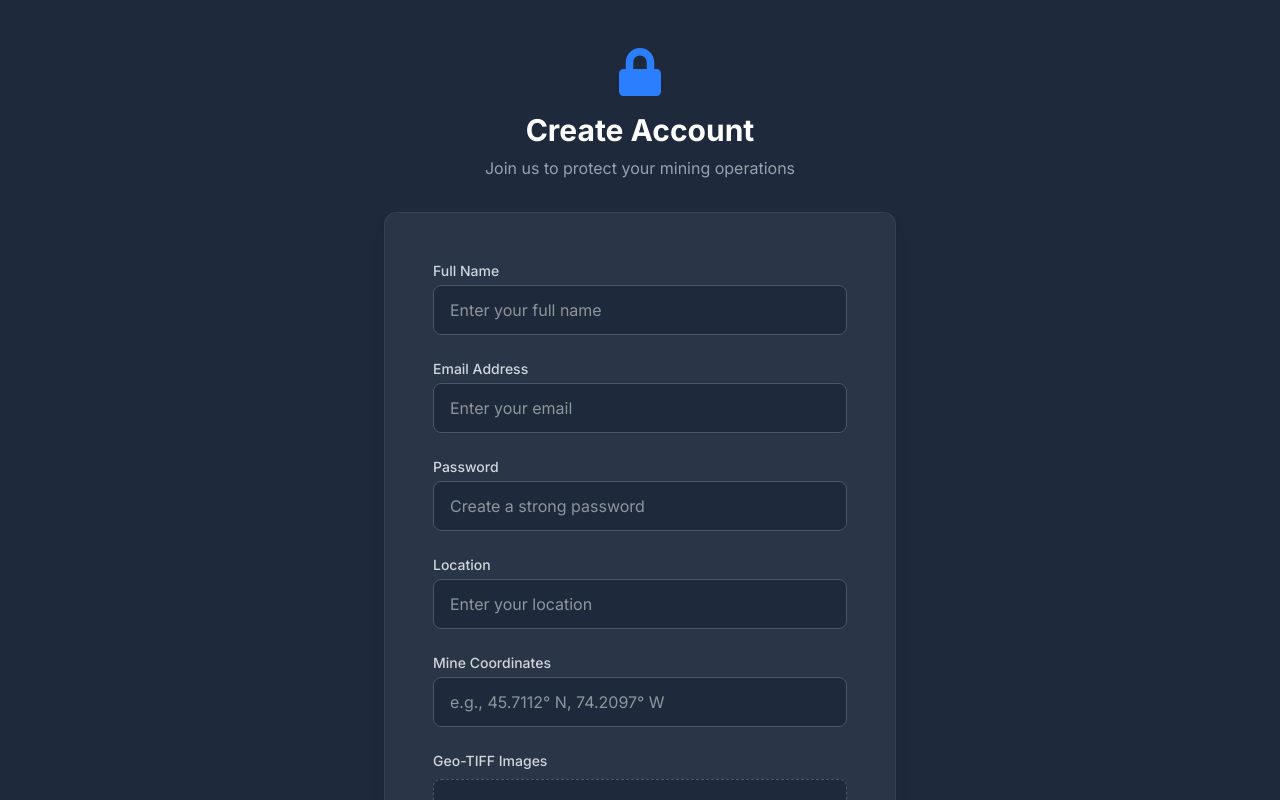
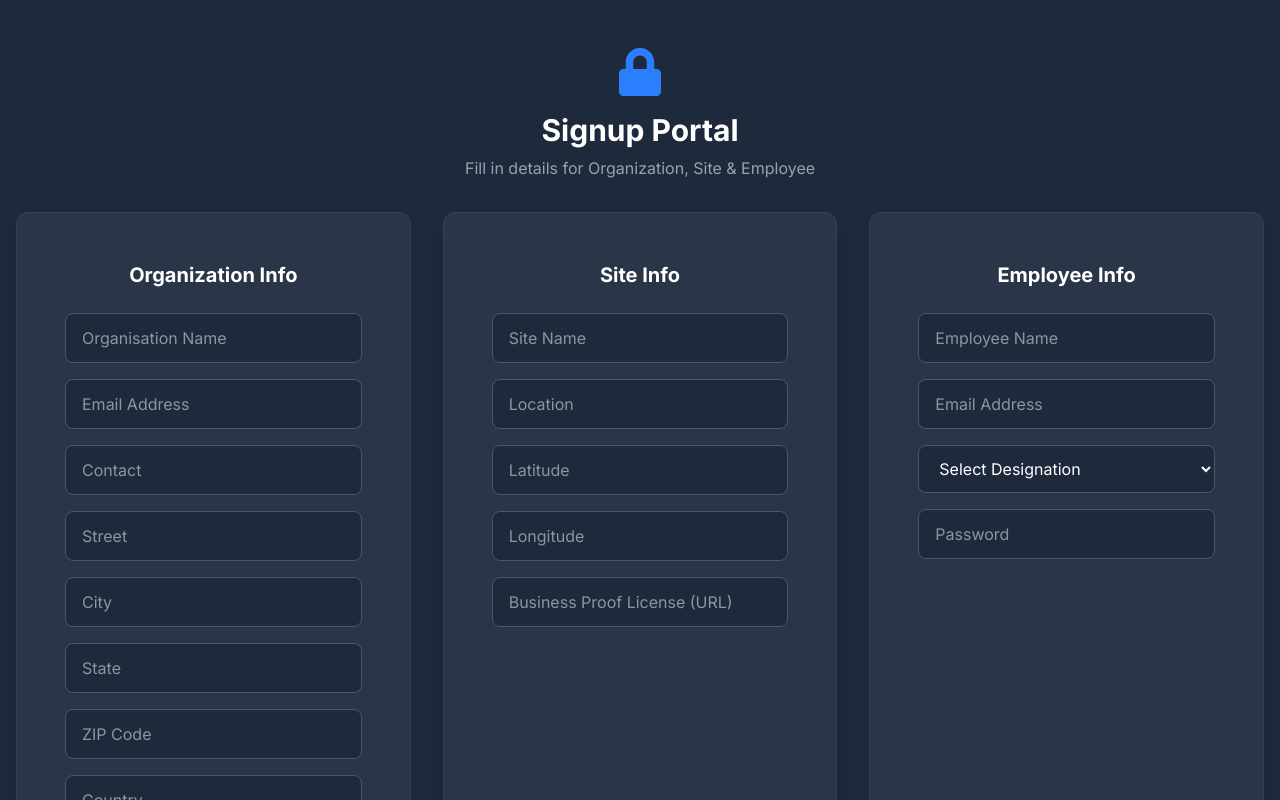
Before and after one commit to anshu2k24/AntarAtmaa, a Next.js app in the folder web app/: page /signup in a window 1280 px wide. Shown: the top 800 px of the page. Built offline with nearby package versions, Linux system fonts and the light colour scheme.

Commit message:
signup fixed

```diff
--- a/web app/app/api/organisation/route.js
+++ b/web app/app/api/organisation/route.js
@@ -1,75 +1,72 @@
 import dbConnect from '../../lib/dbConnect';
-import Organization from '../../model/organisationModel'; // Corrected path
-import Site from '../../model/siteModel'; // Corrected path
-import Employee from '../../model/employeeModel'; // Corrected path
-import { NextResponse } from 'next/server'; // Import NextResponse
+import Organization from '../../model/organisationModel';
+import Site from '../../model/siteModel';
+import Employee from '../../model/employeeModel';
+import { NextResponse } from 'next/server';
 import mongoose from 'mongoose';
-
-// The request body structure from your previous example is assumed.
-// It should be sent as a JSON payload from the client.
 
 export async function POST(req) {
   await dbConnect();
 
   const session = await mongoose.startSession();
-  session.startTransaction();
 
   try {
-    const body = await req.json(); // Use req.json() to parse the body
+    session.startTransaction();
+
+    const body = await req.json();
     const { organizationData, siteData, employeeData } = body;
 
-    // 1. Create the Organization
-    const newOrg = new Organization(organizationData);
-    await newOrg.save({ session });
+    // 1. Create Organization
+    const [org] = await Organization.create([{ ...organizationData }], { session });
 
-    // 2. Create the Site and link it to the Organization
-    const newSite = new Site({
-      ...siteData,
-      organizationId: newOrg._id
-    });
-    await newSite.save({ session });
+    // 2. Create Site linked to Organization
+    const [site] = await Site.create(
+      [{ ...siteData, organizationId: org._id }],
+      { session }
+    );
 
-    // 3. Create the Employee and link to the Organization and Site
-    // Password hashing should be handled by the pre-save hook in your Employee model
-    const newEmployee = new Employee({
-      ...employeeData,
-      organizationId: newOrg._id,
-      linkedSites: [newSite._id]
-    });
-    await newEmployee.save({ session });
+    // 3. Create Employee linked to Organization & Site
+    const [emp] = await Employee.create(
+      [{ ...employeeData, organizationId: org._id, linkedSites: [site._id] }],
+      { session }
+    );
 
-    // 4. Update the Organization and Site with the new IDs
-    newOrg.sites.push(newSite._id);
-    newOrg.employees.push(newEmployee._id);
-    await newOrg.save({ session });
+    // 4. Update references
+    org.sites.push(site._id);
+    org.employees.push(emp._id);
+    await org.save({ session });
 
-    newSite.linkedEmployees.push(newEmployee._id);
-    await newSite.save({ session });
+    site.linkedEmployees.push(emp._id);
+    await site.save({ session });
 
-    // Commit the transaction
+    // 5. Commit transaction
     await session.commitTransaction();
-    session.endSession();
 
-    // Success response using NextResponse
-    return NextResponse.json({
-      message: 'Organization, site, and employee created successfully.',
-      organization: { id: newOrg._id, name: newOrg.name },
-      site: { id: newSite._id, name: newSite.name },
-      employee: { id: newEmployee._id, name: newEmployee.name, email: newEmployee.email }
-    }, { status: 201 });
+    return NextResponse.json(
+      {
+        message: 'Organization, site, and employee created successfully.',
+        organization: { id: org._id, name: org.name },
+        site: { id: site._id, name: site.name },
+        employee: { id: emp._id, name: emp.name, email: emp.email },
+      },
+      { status: 201 }
+    );
+  } catch (error) {
+    await session.abortTransaction();
+    console.error('Transaction failed:', error);
 
-  } catch (error) {
-    // Abort the transaction on any error
-    await session.abortTransaction();
-    session.endSession();
-
-    console.error("Transaction failed:", error);
-
-    // Provide a more user-friendly error message for common issues
     if (error.code === 11000) {
-      return NextResponse.json({ message: 'A user or organization with this email already exists.' }, { status: 409 });
+      return NextResponse.json(
+        { message: 'A user or organization with this email already exists.' },
+        { status: 409 }
+      );
     }
 
-    return NextResponse.json({ message: 'An internal server error occurred.', error: error.message }, { status: 500 });
+    return NextResponse.json(
+      { message: 'An internal server error occurred.', error: error.message },
+      { status: 500 }
+    );
+  } finally {
+    session.endSession();
   }
 }
--- a/web app/app/signup/page.tsx
+++ b/web app/app/signup/page.tsx
@@ -1,214 +1,326 @@
 'use client';
 
-import { useState } from 'react';
-import { FaLock, FaUpload } from 'react-icons/fa';
+import React, { useState } from 'react';
+import { FaLock } from 'react-icons/fa';
 import Link from 'next/link';
 import { useRouter } from 'next/navigation';
 
-const SignupPage = () => {
-  const [formData, setFormData] = useState({
-    fullName: '',
+// Initial state objects
+const defaultOrg = {
+  name: '',
   email: '',
+  contact: '',
+  registeredAddress: {
+    street: '',
+    city: '',
+    state: '',
+    zip: '',
+    country: '',
+  },
+  corporationIdentificationNumber: '',
+  registrationType: '',
+};
+const defaultSite = {
+  name: '',
+  location: '',
+  coordinates: {
+    latitude: '',
+    longitude: '',
+  },
+  businessProofLicense: '',
+};
+const defaultEmp = {
+  name: '',
+  email: '',
+  designation: '',
   password: '',
-    location: '',
-    mineCoordinates: '',
-    geoTiffFiles: null,
-    // Add the AI model's required tabular data here
-    tabular_data: [{
-      "temperature": 30.0,
-      "rainfall": 120.0,
-      "soil_moisture": 0.9,
-      "vib_rms": 0.05,
-      "porepressure": 150.0,
-      "displacement": 0.5,
-      "center_lat": 45.0,
-      "center_lon": 7.0,
-      "dem_mean_elev": 500.0,
-      "dem_max_slope": 50.0,
-      "dem_mean_slope": 35.0,
-      "dem_aspect": 180.0,
-      "month": 9,
-      "day_of_week": 2,
-      "day_of_year": 256
-    }]
-  });
+};
+
+export default function SignupPage() {
+  const [organizationData, setOrganizationData] = useState(defaultOrg);
+  const [siteData, setSiteData] = useState(defaultSite);
+  const [employeeData, setEmployeeData] = useState(defaultEmp);
   const router = useRouter();
 
-  const handleInputChange = (e: React.ChangeEvent<HTMLInputElement>) => {
+  // Organization change
+  const handleOrganizationChange = (e) => {
     const { name, value } = e.target;
-    setFormData((prevData) => ({ ...prevData, [name]: value }));
-  };
-
-  const handleFileChange = (e: React.ChangeEvent<HTMLInputElement>) => {
-    if (e.target.files) {
-      setFormData((prevData) => ({ ...prevData, geoTiffFiles: e.target.files }));
+    if (['street', 'city', 'state', 'zip', 'country'].includes(name)) {
+      setOrganizationData((prev) => ({
+        ...prev,
+        registeredAddress: { ...prev.registeredAddress, [name]: value },
+      }));
+    } else {
+      setOrganizationData((prev) => ({
+        ...prev,
+        [name]: value,
+      }));
     }
   };
 
-  const handleCreateAccount = async (e: React.FormEvent) => {
-    console.log('Sending signup request to backend...');
+  // Site change
+  const handleSiteChange = (e) => {
+    const { name, value } = e.target;
+    if (['latitude', 'longitude'].includes(name)) {
+      setSiteData((prev) => ({
+        ...prev,
+        coordinates: { ...prev.coordinates, [name]: value },
+      }));
+    } else {
+      setSiteData((prev) => ({
+        ...prev,
+        [name]: value,
+      }));
+    }
+  };
+
+  // Employee change
+  const handleEmployeeChange = (e) => {
+    const { name, value } = e.target;
+    setEmployeeData((prev) => ({
+      ...prev,
+      [name]: value,
+    }));
+  };
+
+  // Submit handler
+  const handleCreateAccount = async (e) => {
     e.preventDefault();
+    try {
+      const payload = {
+        organizationData,
+        siteData: {
+          name: siteData.name,
+          location: siteData.location,
+          coordinates: {
+            latitude: Number(siteData.coordinates.latitude),
+            longitude: Number(siteData.coordinates.longitude),
+          },
+          businessProofLicense: siteData.businessProofLicense,
+        },
+        employeeData,
+      };
 
-    const form = new FormData();
-    form.append('fullName', formData.fullName);
-    form.append('email', formData.email);
-    form.append('password', formData.password);
-    form.append('location', formData.location);
-    form.append('mineCoordinates', formData.mineCoordinates);
-    form.append('tabular_data', JSON.stringify(formData.tabular_data));
+      console.log('Payload being sent:', payload);
 
-    // Append each file to the form data
-    if (formData.geoTiffFiles) {
-      for (let i = 0; i < formData.geoTiffFiles.length; i++) {
-        form.append('geoTiffFiles', formData.geoTiffFiles[i]);
-      }
+      const res = await fetch('http://localhost:3000/api/organisation', {
+        method: 'POST',
+        headers: { 'Content-Type': 'application/json' },
+        body: JSON.stringify(payload),
+      });
+
+      if (!res.ok) {
+        throw new Error(`HTTP error! Status: ${res.status}`);
       }
 
-    try {
-      const response = await fetch('http://localhost:8001/api/signup', {
-        method: 'POST',
-        body: form,
-      });
-
-      if (response.ok) {
-        console.log('Account created successfully!');
-        router.push('/login');
-      } else {
-        const data = await response.json();
-        alert(data.message || 'Signup failed.');
-      }
+      router.push('/dashboard');
     } catch (error) {
-      console.error('Signup error:', error);
-      alert('An error occurred. Please try again.');
+      console.error('Failed to create account:', error);
     }
   };
 
   return (
-    <div className="bg-[#1e293b] text-white min-h-screen flex flex-col items-center justify-center py-12 px-4">
+    <form
+      onSubmit={handleCreateAccount}
+      autoComplete="off"
+      className="bg-[#1e293b] text-white min-h-screen flex flex-col items-center justify-center py-12 px-4"
+    >
       <div className="text-center mb-8">
         <FaLock className="h-12 w-12 text-blue-500 mx-auto mb-4" />
-        <h1 className="text-3xl font-bold">Create Account</h1>
-        <p className="text-gray-400 mt-2">Join us to protect your mining operations</p>
+        <h1 className="text-3xl font-bold">Signup Portal</h1>
+        <p className="text-gray-400 mt-2">
+          Fill in details for Organization, Site & Employee
+        </p>
+      </div>
+      <div className="grid grid-cols-1 md:grid-cols-3 gap-8 w-full max-w-7xl">
+        {/* Organization form */}
+        <div className="bg-[#2a3648] p-8 md:p-12 rounded-xl shadow-lg w-full border border-gray-700">
+          <h2 className="text-xl font-bold mb-6 text-center">
+            Organization Info
+          </h2>
+          <div className="space-y-4">
+            <input
+              name="name"
+              placeholder="Organisation Name"
+              value={organizationData.name}
+              onChange={handleOrganizationChange}
+              className="w-full px-4 py-3 bg-[#1e293b] rounded-lg border border-gray-600 text-white"
+            />
+            <input
+              name="email"
+              type="email"
+              placeholder="Email Address"
+              value={organizationData.email}
+              onChange={handleOrganizationChange}
+              className="w-full px-4 py-3 bg-[#1e293b] rounded-lg border border-gray-600 text-white"
+            />
+            <input
+              name="contact"
+              placeholder="Contact"
+              value={organizationData.contact}
+              onChange={handleOrganizationChange}
+              className="w-full px-4 py-3 bg-[#1e293b] rounded-lg border border-gray-600 text-white"
+            />
+            <input
+              name="street"
+              placeholder="Street"
+              value={organizationData.registeredAddress.street}
+              onChange={handleOrganizationChange}
+              className="w-full px-4 py-3 bg-[#1e293b] rounded-lg border border-gray-600 text-white"
+            />
+            <input
+              name="city"
+              placeholder="City"
+              value={organizationData.registeredAddress.city}
+              onChange={handleOrganizationChange}
+              className="w-full px-4 py-3 bg-[#1e293b] rounded-lg border border-gray-600 text-white"
+            />
+            <input
+              name="state"
+              placeholder="State"
+              value={organizationData.registeredAddress.state}
+              onChange={handleOrganizationChange}
+              className="w-full px-4 py-3 bg-[#1e293b] rounded-lg border border-gray-600 text-white"
+            />
+            <input
+              name="zip"
+              placeholder="ZIP Code"
+              value={organizationData.registeredAddress.zip}
+              onChange={handleOrganizationChange}
+              className="w-full px-4 py-3 bg-[#1e293b] rounded-lg border border-gray-600 text-white"
+            />
+            <input
+              name="country"
+              placeholder="Country"
+              value={organizationData.registeredAddress.country}
+              onChange={handleOrganizationChange}
+              className="w-full px-4 py-3 bg-[#1e293b] rounded-lg border border-gray-600 text-white"
+            />
+            <input
+              name="corporationIdentificationNumber"
+              placeholder="CIN Number"
+              value={organizationData.corporationIdentificationNumber}
+              onChange={handleOrganizationChange}
+              className="w-full px-4 py-3 bg-[#1e293b] rounded-lg border border-gray-600 text-white"
+            />
+            <input
+              name="registrationType"
+              placeholder="Registration Type"
+              value={organizationData.registrationType}
+              onChange={handleOrganizationChange}
+              className="w-full px-4 py-3 bg-[#1e293b] rounded-lg border border-gray-600 text-white"
+            />
+          </div>
         </div>
 
-      <div className="bg-[#2a3648] p-8 md:p-12 rounded-xl shadow-lg w-full max-w-lg border border-gray-700">
-        <form onSubmit={handleCreateAccount} className="space-y-6">
-          <div>
-            <label htmlFor="fullName" className="block text-sm font-medium text-gray-300 mb-1">
-              Full Name
-            </label>
+        {/* Site form */}
+        <div className="bg-[#2a3648] p-8 md:p-12 rounded-xl shadow-lg w-full border border-gray-700">
+          <h2 className="text-xl font-bold mb-6 text-center">Site Info</h2>
+          <div className="space-y-4">
             <input
-              id="fullName"
-              name="fullName"
-              type="text"
-              placeholder="Enter your full name"
-              value={formData.fullName}
-              onChange={handleInputChange}
-              className="w-full px-4 py-3 bg-[#1e293b] rounded-lg text-white border border-gray-600 focus:border-blue-500 focus:outline-none transition-colors"
-              required
+              name="name"
+              placeholder="Site Name"
+              value={siteData.name}
+              onChange={handleSiteChange}
+              className="w-full px-4 py-3 bg-[#1e293b] rounded-lg border border-gray-600 text-white"
+            />
+            <input
+              name="location"
+              placeholder="Location"
+              value={siteData.location}
+              onChange={handleSiteChange}
+              className="w-full px-4 py-3 bg-[#1e293b] rounded-lg border border-gray-600 text-white"
+            />
+            <input
+              name="latitude"
+              type="number"
+              step="any"
+              placeholder="Latitude"
+              value={siteData.coordinates.latitude}
+              onChange={handleSiteChange}
+              className="w-full px-4 py-3 bg-[#1e293b] rounded-lg border border-gray-600 text-white"
+            />
+            <input
+              name="longitude"
+              type="number"
+              step="any"
+              placeholder="Longitude"
+              value={siteData.coordinates.longitude}
+              onChange={handleSiteChange}
+              className="w-full px-4 py-3 bg-[#1e293b] rounded-lg border border-gray-600 text-white"
+            />
+            <input
+              name="businessProofLicense"
+              type="url"
+              placeholder="Business Proof License (URL)"
+              value={siteData.businessProofLicense}
+              onChange={handleSiteChange}
+              className="w-full px-4 py-3 bg-[#1e293b] rounded-lg border border-gray-600 text-white"
             />
           </div>
-          <div>
-            <label htmlFor="email" className="block text-sm font-medium text-gray-300 mb-1">
-              Email Address
-            </label>
+        </div>
+
+        {/* Employee form */}
+        <div className="bg-[#2a3648] p-8 md:p-12 rounded-xl shadow-lg w-full border border-gray-700">
+          <h2 className="text-xl font-bold mb-6 text-center">Employee Info</h2>
+          <div className="space-y-4">
             <input
-              id="email"
+              name="name"
+              placeholder="Employee Name"
+              value={employeeData.name}
+              onChange={handleEmployeeChange}
+              className="w-full px-4 py-3 bg-[#1e293b] rounded-lg border border-gray-600 text-white"
+            />
+            <input
               name="email"
               type="email"
-              placeholder="Enter your email"
-              value={formData.email}
-              onChange={handleInputChange}
-              className="w-full px-4 py-3 bg-[#1e293b] rounded-lg text-white border border-gray-600 focus:border-blue-500 focus:outline-none transition-colors"
-              required
+              placeholder="Email Address"
+              value={employeeData.email}
+              onChange={handleEmployeeChange}
+              className="w-full px-4 py-3 bg-[#1e293b] rounded-lg border border-gray-600 text-white"
+            />
+            {/* Enum dropdown */}
+            <select
+              name="designation"
+              value={employeeData.designation}
+              onChange={handleEmployeeChange}
+              className="w-full px-4 py-3 bg-[#1e293b] rounded-lg border border-gray-600 text-white"
+            >
+              <option value="">Select Designation</option>
+              <option value="Mines Manager">Mines Manager</option>
+              <option value="Head of Safety">Head of Safety</option>
+              <option value="Chief Geologist">Chief Geologist</option>
+            </select>
+            <input
+              name="password"
+              type="password"
+              placeholder="Password"
+              value={employeeData.password}
+              onChange={handleEmployeeChange}
+              className="w-full px-4 py-3 bg-[#1e293b] rounded-lg border border-gray-600 text-white"
             />
           </div>
-          <div>
-            <label htmlFor="password" className="block text-sm font-medium text-gray-300 mb-1">
-              Password
-            </label>
-            <input
-              id="password"
-              name="password"
-              type="password"
-              placeholder="Create a strong password"
-              value={formData.password}
-              onChange={handleInputChange}
-              className="w-full px-4 py-3 bg-[#1e293b] rounded-lg text-white border border-gray-600 focus:border-blue-500 focus:outline-none transition-colors"
-              required
-            />
-          </div>
-          <div>
-            <label htmlFor="location" className="block text-sm font-medium text-gray-300 mb-1">
-              Location
-            </label>
-            <input
-              id="location"
-              name="location"
-              type="text"
-              placeholder="Enter your location"
-              value={formData.location}
-              onChange={handleInputChange}
-              className="w-full px-4 py-3 bg-[#1e293b] rounded-lg text-white border border-gray-600 focus:border-blue-500 focus:outline-none transition-colors"
-            />
-          </div>
-          <div>
-            <label htmlFor="mineCoordinates" className="block text-sm font-medium text-gray-300 mb-1">
-              Mine Coordinates
-            </label>
-            <input
-              id="mineCoordinates"
-              name="mineCoordinates"
-              type="text"
-              placeholder="e.g., 45.7112° N, 74.2097° W"
-              value={formData.mineCoordinates}
-              onChange={handleInputChange}
-              className="w-full px-4 py-3 bg-[#1e293b] rounded-lg text-white border border-gray-600 focus:border-blue-500 focus:outline-none transition-colors"
-            />
-          </div>
-          <div>
-            <label className="block text-sm font-medium text-gray-300 mb-2">
-              Geo-TIFF Images
-            </label>
-            <div className="bg-[#1e293b] rounded-lg border border-dashed border-gray-600 p-6 text-center">
-              <FaUpload className="mx-auto h-8 w-8 text-gray-500 mb-3" />
-              <p className="text-sm text-gray-400">Upload multiple Geo-TIFF images for risk mapping.</p>
-              <label htmlFor="geoTiffFiles" className="cursor-pointer text-blue-500 hover:text-blue-400 font-semibold mt-2 block">
-                Choose Files
-              </label>
-              <input
-                id="geoTiffFiles"
-                name="geoTiffFiles"
-                type="file"
-                multiple
-                onChange={handleFileChange}
-                className="hidden"
-              />
-              {formData.geoTiffFiles && (
-                <p className="text-xs text-gray-500 mt-2">
-                  Selected: {Array.from(formData.geoTiffFiles).map(file => file.name).join(', ')}
-                </p>
-              )}
         </div>
       </div>
+      <div className="mt-10 text-center">
         <button
           type="submit"
-            className="w-full bg-blue-600 hover:bg-blue-700 text-white font-semibold py-3 rounded-lg transition-colors"
+          className="bg-blue-600 hover:bg-blue-700 text-white font-semibold py-3 px-12 rounded-lg transition-colors"
         >
           Create Account
         </button>
-        </form>
-        <div className="text-center mt-6 text-sm text-gray-400">
+        <div className="text-sm text-gray-400 mt-6">
           <p>
             Already have an account?{' '}
-            <Link href="/login" className="text-blue-500 hover:text-blue-400 font-semibold transition-colors">
+            <Link
+              href="/login"
+              className="text-blue-500 hover:text-blue-400 font-semibold transition-colors"
+            >
               Sign in here
             </Link>
           </p>
         </div>
       </div>
-    </div>
+    </form>
   );
-};
-
-export default SignupPage;
+}
```
Lines whose indentation alone changed are shown as unchanged.
